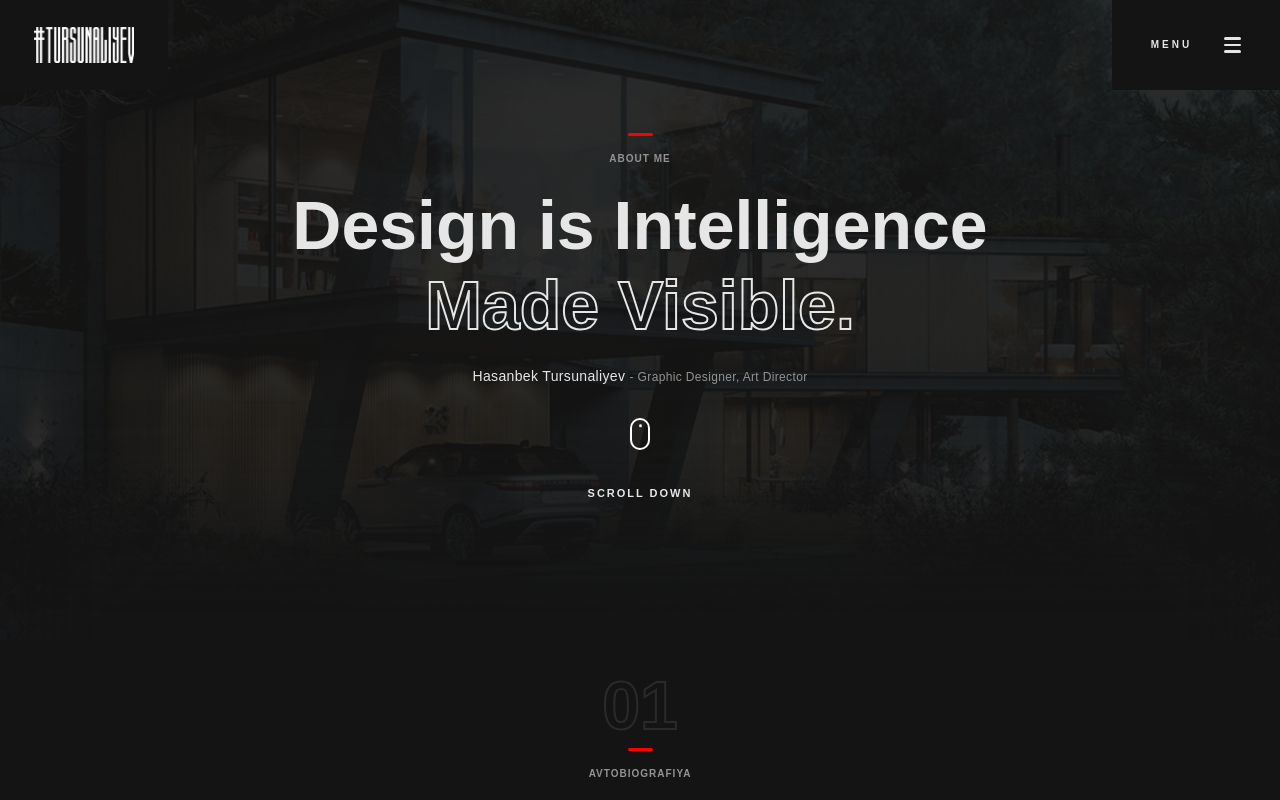
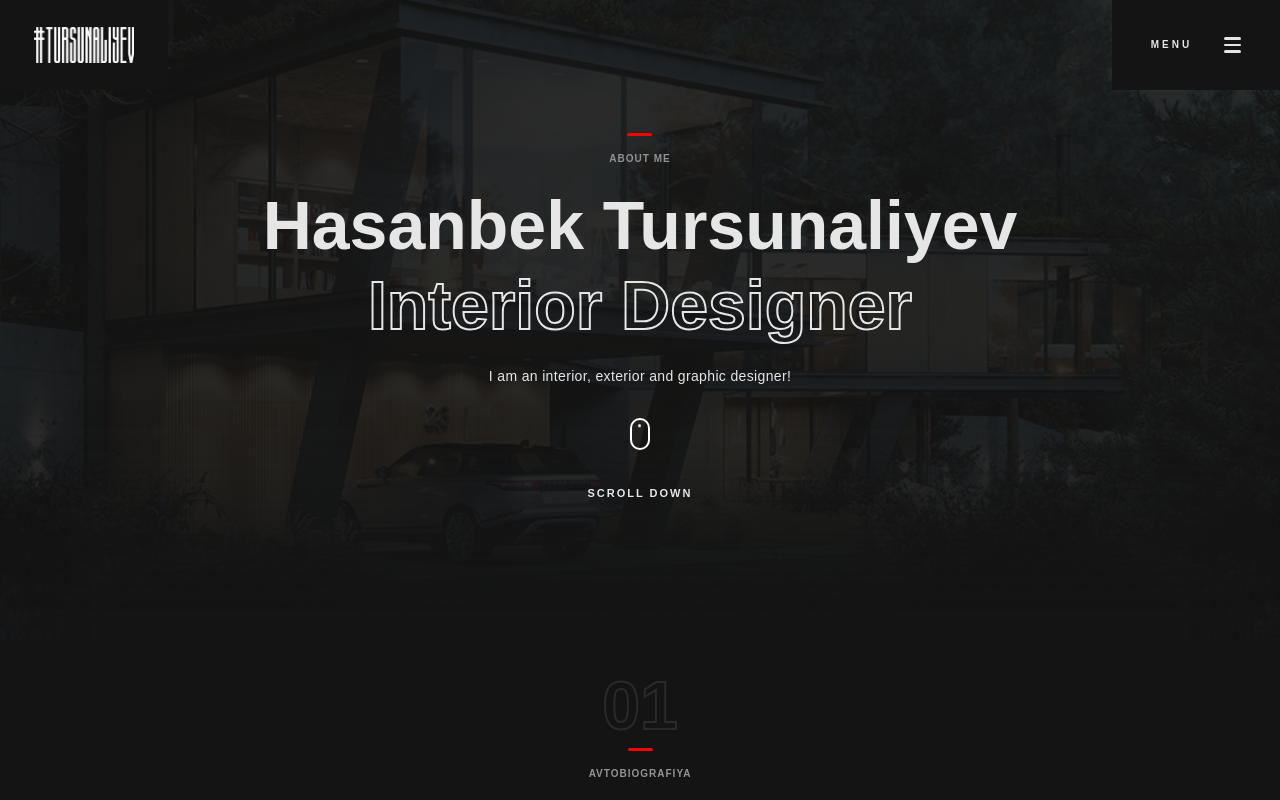
Before and after one commit to Asliddin2002/Web_app_for_designer, a Next.js app: page /about in a window 1280 px wide. Built offline with nearby package versions, Linux system fonts and the light colour scheme.

Commit message:
About Page

```diff
--- a/src/components/banner/index.tsx
+++ b/src/components/banner/index.tsx
@@ -1,7 +1,6 @@
 import Image from "next/image";
 import React from "react";
 import Devider from "../devider";
-import BannerTitle from "../tittles/BannerTitle";
 
 const Banner = () => {
   return (
@@ -18,15 +17,17 @@ const Banner = () => {
       </div>
       <div className=" absolute flex flex-col items-center space-y-4 z-20">
         <Devider text="About me" />
-        <BannerTitle
-          text="Design is Intelligence
-Made Visible."
-        />
+        <div className=" text-center">
+          <h1 className="text-[34px] md:text-[68px] font-extrabold mt-3 md:mt-[20px] text-customwhite text-center">
+            Hasanbek Tursunaliyev
+          </h1>
+          <h1 className="text-[34px] md:text-[68px] font-extrabold text-transparent stroke-text mt-3 md:mt-[50px]">
+            Interior Designer
+          </h1>
+        </div>
         <h5 className=" text-customwhite font-medium text-sm mt-[30px] tracking-wide">
-          Hasanbek Tursunaliyev {""}
-          <span className=" font-light text-xs text-[#939393]">
-            - Graphic Designer, Art Director
-          </span>
+          I am an interior, exterior and graphic designer!
+          <span className=" font-light text-xs text-[#939393]"></span>
         </h5>
         <div className="flex flex-col items-center space-y-7 mt-4">
           <div
```
